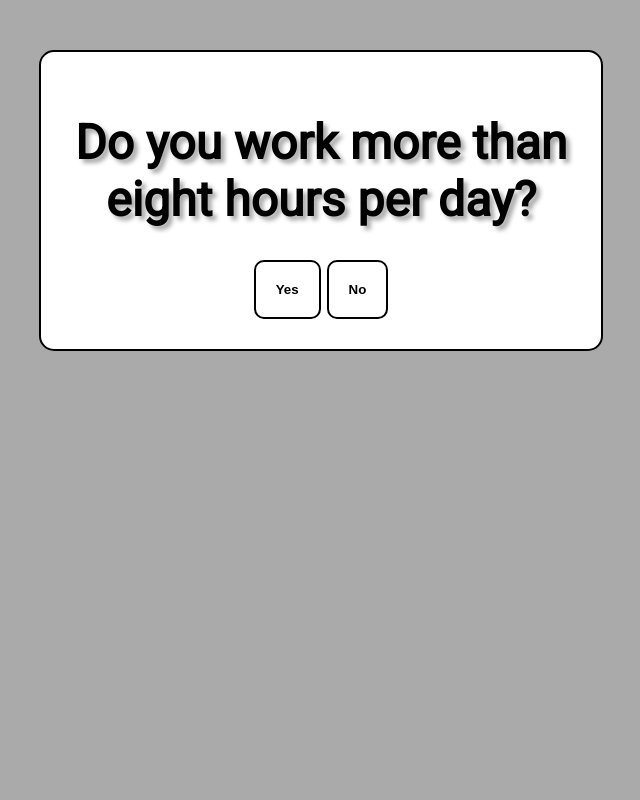
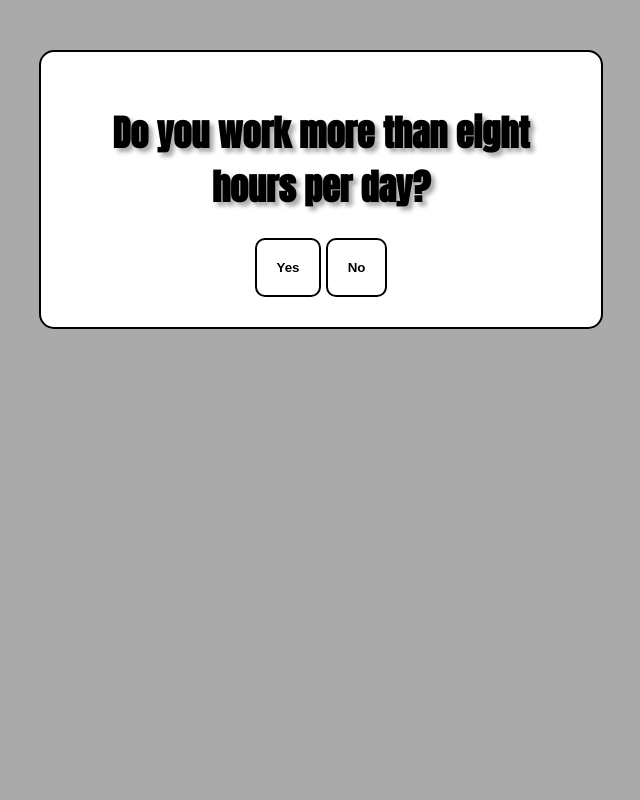
Before and after one commit to emodeca/Defunct, a PHP site: page / in a window 1280 px wide. Shown: the whole page, without its empty margins (351-991 px from the left). Run offline with PHP 8.4, Linux system fonts and the light colour scheme.

Commit message:
Font change

```diff
--- a/break.css
+++ b/break.css
@@ -30,8 +30,8 @@ div.q {
     left:50%;
 }
 body {
-  font-family: 'Roboto', serif;
-  font-size: 24px;
+  font-family: 'Anton', serif;
+  font-size: 18px;
   text-shadow: 4px 4px 4px #aaa;
     background-color:#aaa;
 }
--- a/index.html
+++ b/index.html
@@ -2,7 +2,7 @@
 
     <head>
         <link rel="stylesheet" type="text/css" href="break.css">
-		<link rel="stylesheet" type="text/css" href="http://fonts.googleapis.com/css?family=Roboto">
+		<link rel="stylesheet" type="text/css" href="http://fonts.googleapis.com/css?family=Anton">
         <script language="JavaScript" type="text/javascript" src="jquery-1.11.0.js"></script>
         <script language="JavaScript" type="text/javascript" src="cookies.js"></script>
         <script language="JavaScript" type="text/javascript" src="break.js"></script>
```
